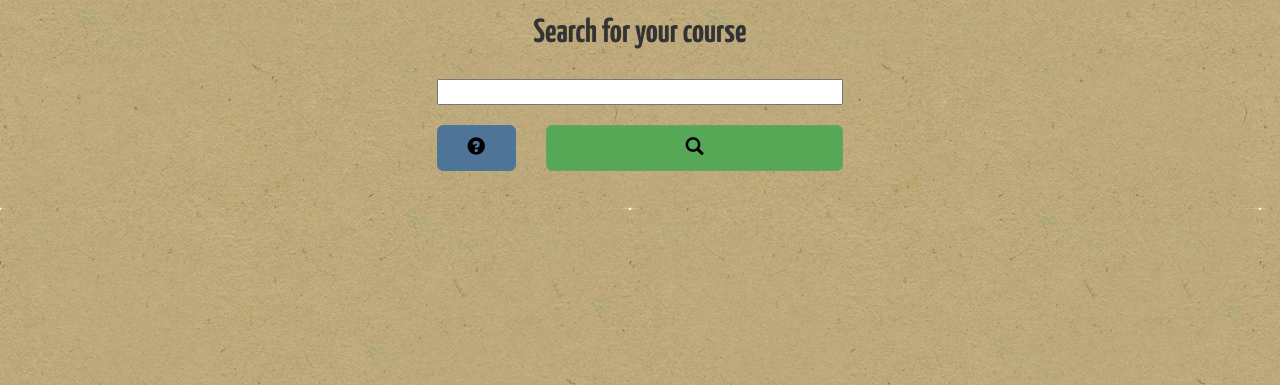
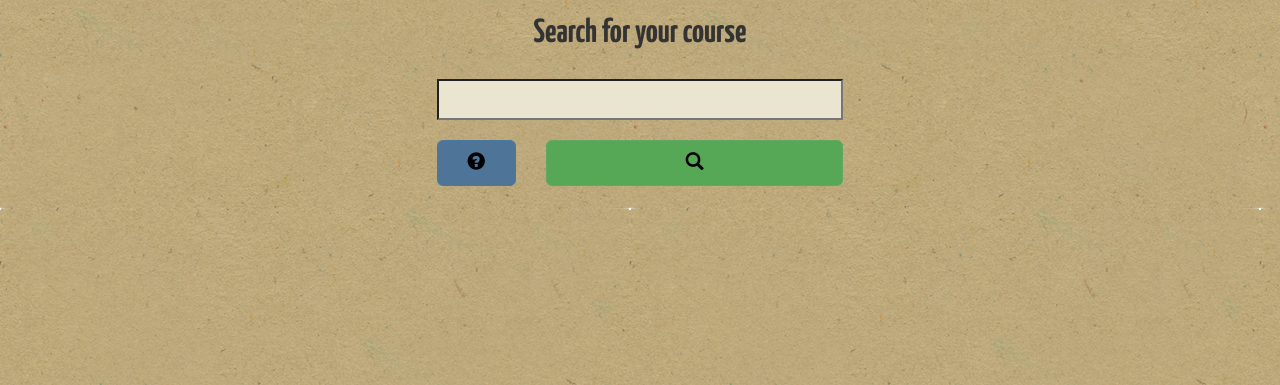
Before and after one commit to Kodkollektivet/UniTime-server, a Django app: page / in a window 1280 px wide; the page is wider, and only the part inside the window is pictured. Shown: the part 105-490 px from the top of that part. Run offline with Django 3.2, Linux system fonts and the light colour scheme; data that the repository does not hold is empty; some libraries are stand-ins or nearby versions.

Commit message:
New style on input form, session now introduced, last searched course will be in form in first GET.

```diff
--- a/server/django/timeedit/static/timeedit/css/core.css
+++ b/server/django/timeedit/static/timeedit/css/core.css
@@ -74,6 +74,12 @@ body {
     color: firebrick;
 }
 
+#id_course{
+    font-family: "Yanone Kaffeesatz", sans-serif;
+    font-size: 25px;
+    background-color: #EAE5D0;
+}
+
 
 .ui-menu .ui-menu-item a.ui-corner-all:hover, .ui-menu .ui-menu-item a.ui-corner-all:focus, .ui-menu .ui-menu-item a.ui-corner-all:active {
     background: #C8B081 !important;
--- a/server/django/timeedit/templates/timeedit/index.html
+++ b/server/django/timeedit/templates/timeedit/index.html
@@ -50,7 +50,7 @@
 
     <div class="row">
         <div class="col-xs-12 col-sm-12 col-md-12 col-lg-12" align="center">
-          <!-- add error message for validation here -->
+            <!-- -->
         </div>
     </div>
 
@@ -76,7 +76,9 @@
         });
   </script>
 
-    <form method="post" name="form" action="">{% csrf_token %}
+    <form method="post" name="form" action="">
+
+        {% csrf_token %}
 
         <div class="row inputrow">
             <div class="col-xs-1 col-sm-1 col-md-4 col-lg-4" align="center"></div>
--- a/server/django/timeedit/views.py
+++ b/server/django/timeedit/views.py
@@ -38,6 +38,15 @@ class IndexView(generic.View):
         # Create empty form
         form = CourseForm()
 
+        # Getting data from session if a session exists
+        try:
+            course = request.session['course']
+            print(course)
+            form = CourseForm(initial={'course': course})
+
+        except KeyError:
+            pass
+
         # Return empty form with request, template, form
         return render(request, 'timeedit/index.html', {'form':form})
 
@@ -57,6 +66,12 @@ class IndexView(generic.View):
 
             # variable with cleaned data from the form
             course_post = form.cleaned_data['course'].upper()
+
+            # Set seesion
+            try:
+                request.session['course'] = course_post
+            except KeyError:
+                pass
 
             # Logs a valid post before it reaches api_handler
             searchLogger.info('Search Term: %s  IP Addr: %s' % (course_post, ip))
```
